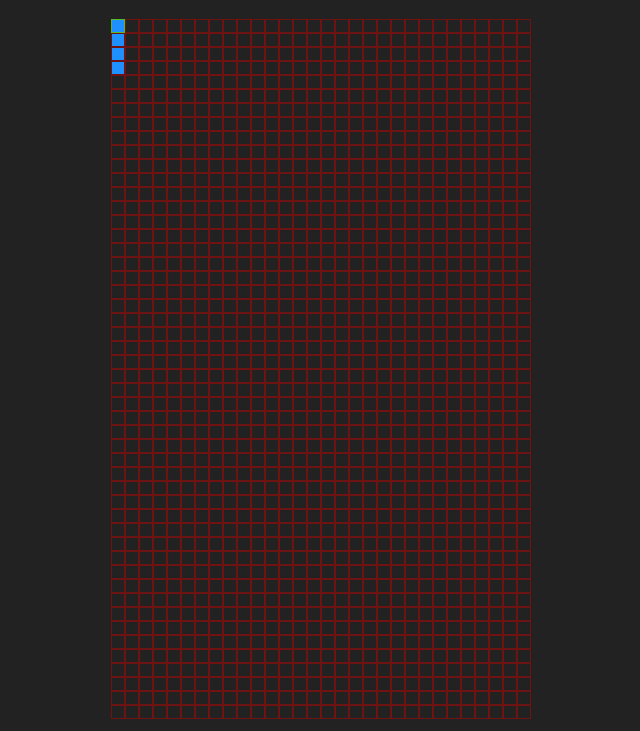
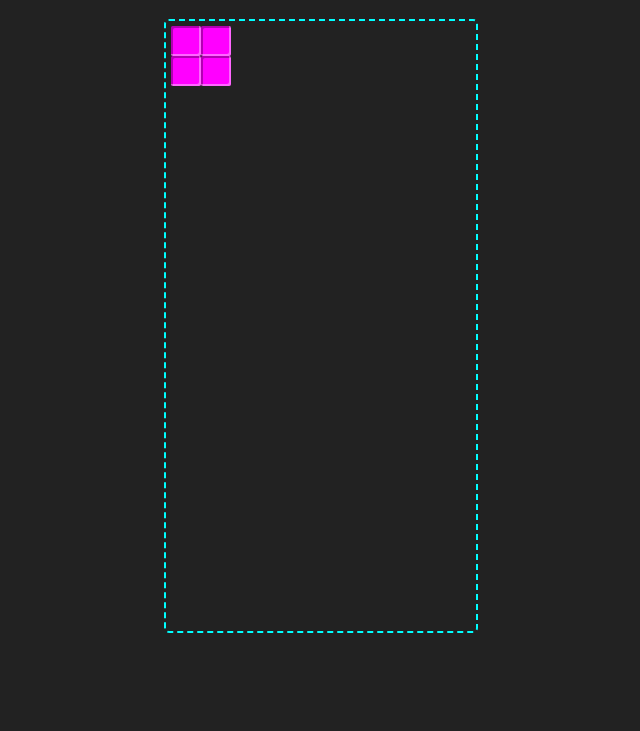
Before and after one commit to NishantTheProgrammer/tetris, a plain HTML site: page index.html in a window 1280 px wide. Shown: the part 69-800 px from the top of the page, without its empty margins (319-959 px from the left). Drawn offline with Linux system fonts and the light colour scheme.

Commit message:
desing inhancements

```diff
--- a/script.js
+++ b/script.js
@@ -1,14 +1,14 @@
 console.log('hello')
 
-const M = 50;
-const N = 30;
+const M = 20;
+const N = 10;
 let grid;
 
 let pointer = {
     x: 0,
     y: 0,
     color: null,
-    shape: null
+    shape: []
 };
 
 const shapes = [
@@ -32,18 +32,35 @@ const getRandomColor = () => {
     return random;
 }
 
+const saveShapeOnGrid = () => {
+    pointer.shape.forEach(({ x, y }) => {
+        grid[pointer.x + x][pointer.y + y] = pointer.color;
+    });
+
+
+    console.log(grid);
+}
+
 const getRandomShape = () => {
     const index = Math.floor(Math.random() * shapes.length);
-    return shapes[1];
+    return shapes[index];
+}
+
+
+let i = 2;
+const getNextItem = () => {
+    saveShapeOnGrid();
+    pointer.color = getRandomColor();
+    pointer.shape = getRandomShape();
+    pointer.x = 0;
+    pointer.y = 0;
 }
 
 const intializeGrid = () => {
     grid = new Array(N).fill(0).map(() => {
         return new Array(M).fill(0);
     });
-
-    pointer.color = getRandomColor();
-    pointer.shape = getRandomShape();
+    getNextItem();
 }
 
 const render = () => {
@@ -73,7 +90,6 @@ const render = () => {
                         color = pointer.color;
                     }
 
-                    console.log({pointer, color});
 
 
 
@@ -113,8 +129,8 @@ const startGame = () => {
 startGame();
 
 const keyDownHandler = e => {
-    console.log(e.code);
     switch(e.code) {
+        case 'KeyN': getNextItem(); break;
         case 'Space': printOnGrid(); break;
         case 'ArrowUp': move(-1, 0); break;
         case 'ArrowDown': move(1, 0); break;
--- a/style.css
+++ b/style.css
@@ -12,24 +12,34 @@ h1 {
 #root {
     margin: 0 auto;
     display: flex;
+
+    border: 2px dashed aqua;
+    border-radius: 5px;
+    padding: 5px;
 }
 
 .box {
-    height: 12px;
-    width: 12px;
+    height: 30px;
+    width: 30px;
     font-size: 12px;
-    border: 1px solid rgb(110, 18, 18);
     display: flex;
     justify-content: center;
     align-items: center;
     color: black;
+    border: none;
+
+    /* 3D effect only, no fixed color here */
+    box-shadow: inset -2px -2px 0 rgba(255, 255, 255, 0.4),
+                inset 2px 2px 0 rgba(0, 0, 0, 0.3);
+    border-radius: 2px;
 }
 
+
 .box.selected {
-     border: 1px solid rgb(86, 187, 39);
+     /* border: 1px solid rgb(86, 187, 39); */
 }
 
-.color-0  { background-color: none; color: white; }
+.color-0  { background-color: none; color: white; box-shadow: none !important; }
 .color-1  { background-color: orange; }
 .color-2  { background-color: yellow; }
 .color-3  { background-color: cyan; }
```
